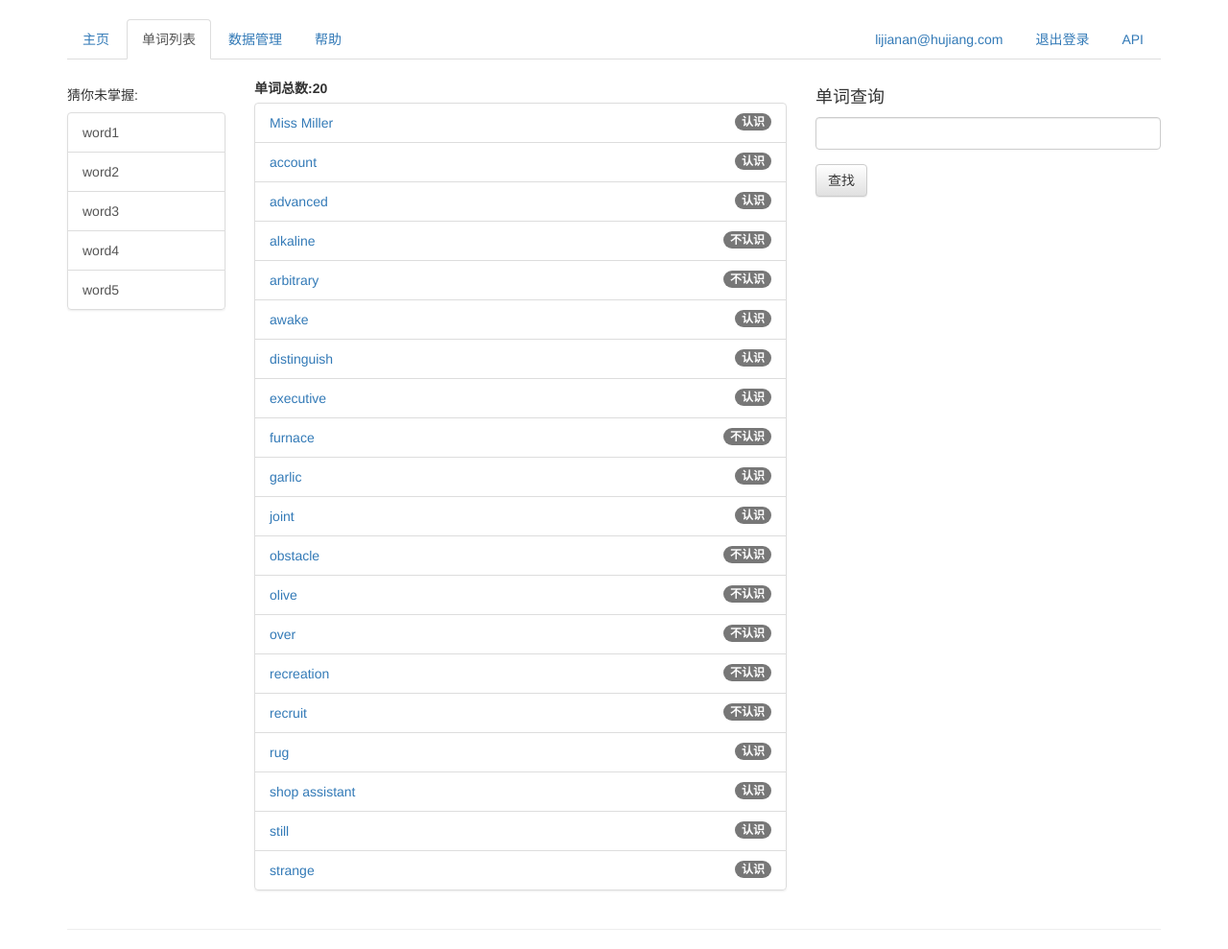
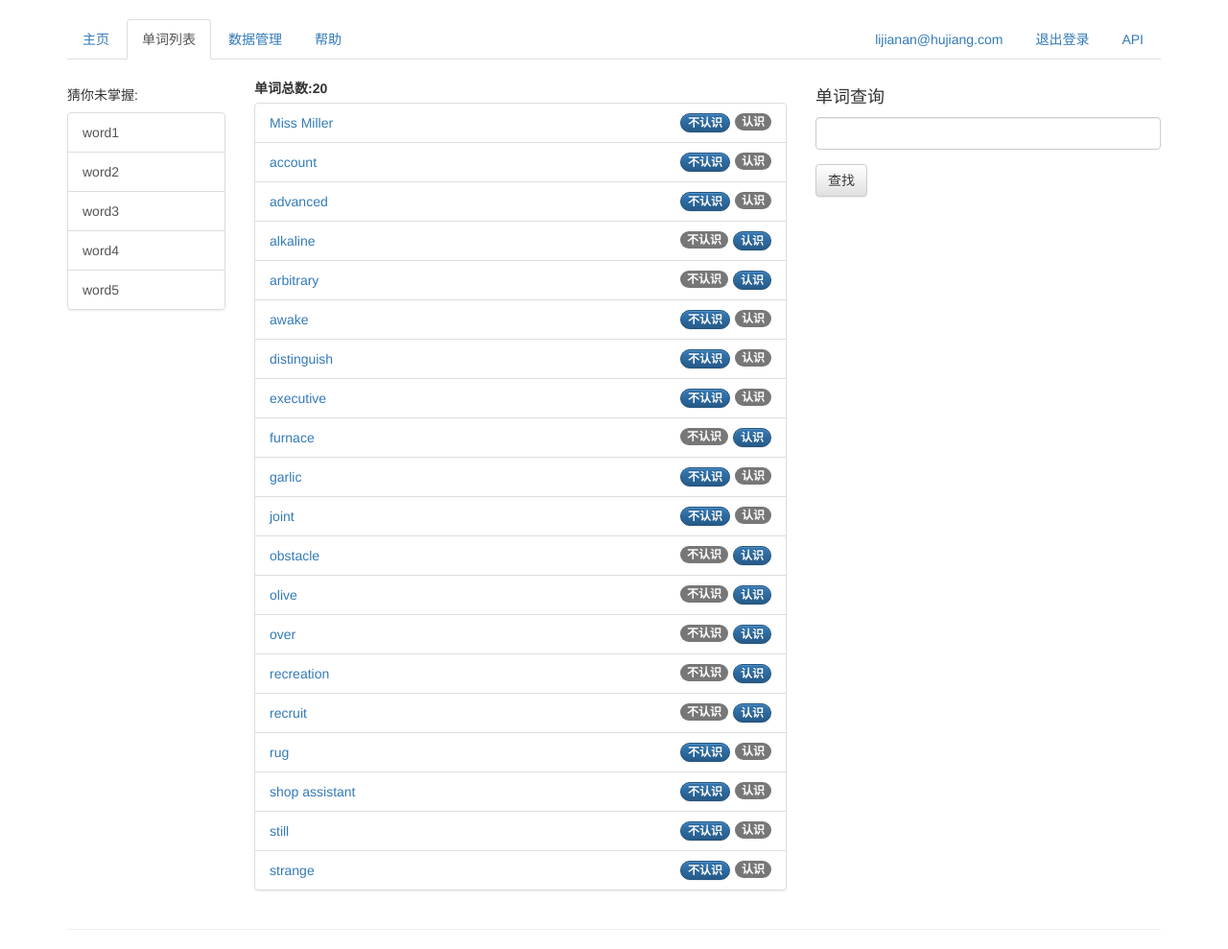
Before and after one commit to bianshifeng/IntelligentWord, a Django app: page /mark/word_list/ in a window 1280 px wide. Shown: the part 121-1110 px from the top of the page at 96% size. Run offline with Django 3.2, Linux system fonts and the light colour scheme; a user stored in the database is signed in; data comes from the database, SQL or seed files in the repository; parts of the project's set-up code (start-up, migrations or seed data) failed here and were passed over; some libraries are stand-ins or nearby versions.

Commit message:
add: mark logic add on word list

```diff
--- a/iw_web/iw/templates/word_list.html
+++ b/iw_web/iw/templates/word_list.html
@@ -23,15 +23,19 @@
 <ul class="list-group">
     {% for word in word_list %}
     <li class="list-group-item">
-        <span class="badge">
-            {% if word.is_known == 1 %}
-                认识
-            {% elif word.is_known == 2 %}
-                不认识
-            {% elif word.is_known == 0 %}
-                未设置
-            {% endif %}
-        </span>
+        <!--当前状态-->
+        {% if word.is_known == 1 %}
+            <span class="badge">认识</span>
+            <a type="button" class="btn btn-primary btn-xs badge" href="/mark/word_list_mark_is_known/{{word.id}}/2">不认识</a>
+        {% elif word.is_known == 2 %}
+            <a type="button" class="btn btn-primary btn-xs badge" href="/mark/word_list_mark_is_known/{{word.id}}/1">认识</a>
+            <span class="badge">不认识</span>
+        {% elif word.is_known == 0 %}
+            <span class="badge">未设置</span>
+            <a type="button" class="btn btn-primary btn-xs badge" href="/mark/word_list_mark_is_known/{{word.id}}/1">认识</a>
+            <a type="button" class="btn btn-primary btn-xs badge" href="/mark/word_list_mark_is_known/{{word.id}}/2">不认识</a>
+        {% endif %}
+
         <a href="/mark/word_detail/{{word.id}}">{{word.word}}</a>
     </li>
     {% endfor %}
--- a/iw_web/iw/urls.py
+++ b/iw_web/iw/urls.py
@@ -37,6 +37,7 @@ urlpatterns = [
     url(r'^ques/end_exercise/', ques.end_exercise, name="end_exercise"),
     url(r'^ques/answer/(?P<option_pos>[0-9]+)/', ques.answer, name="answer"),
     url(r'^mark/word_list/', mark.word_list, name="word_list"),
+    url(r'^mark/word_list_mark_is_known/(?P<word_id>[0-9]+)/(?P<is_known>[0-9]+)/', mark.word_list_mark_is_known, name="word_list_mark_is_known"),
     url(r'^mark/word_detail/(?P<word_id>[0-9]+)/', mark.word_detail, name="word_detail"),
     url(r'^mark/mark_is_known/(?P<word_id>[0-9]+)/(?P<is_known>[0-9]+)/', mark.mark_is_known, name="mark_is_known"),
     url(r'^help/', help.help, name="help"),
--- a/iw_web/iw/views/mark.py
+++ b/iw_web/iw/views/mark.py
@@ -13,6 +13,11 @@ def word_list(request):
     })
 
 @login_required(login_url="/login/")
+def word_list_mark_is_known(request,word_id,is_known):
+    Word.objects.update_word_is_known(word_id,is_known)
+    return HttpResponseRedirect("/mark/word_list/")
+
+@login_required(login_url="/login/")
 def word_detail(request,word_id):
 
     word = Word.objects.get_word(word_id)
```
